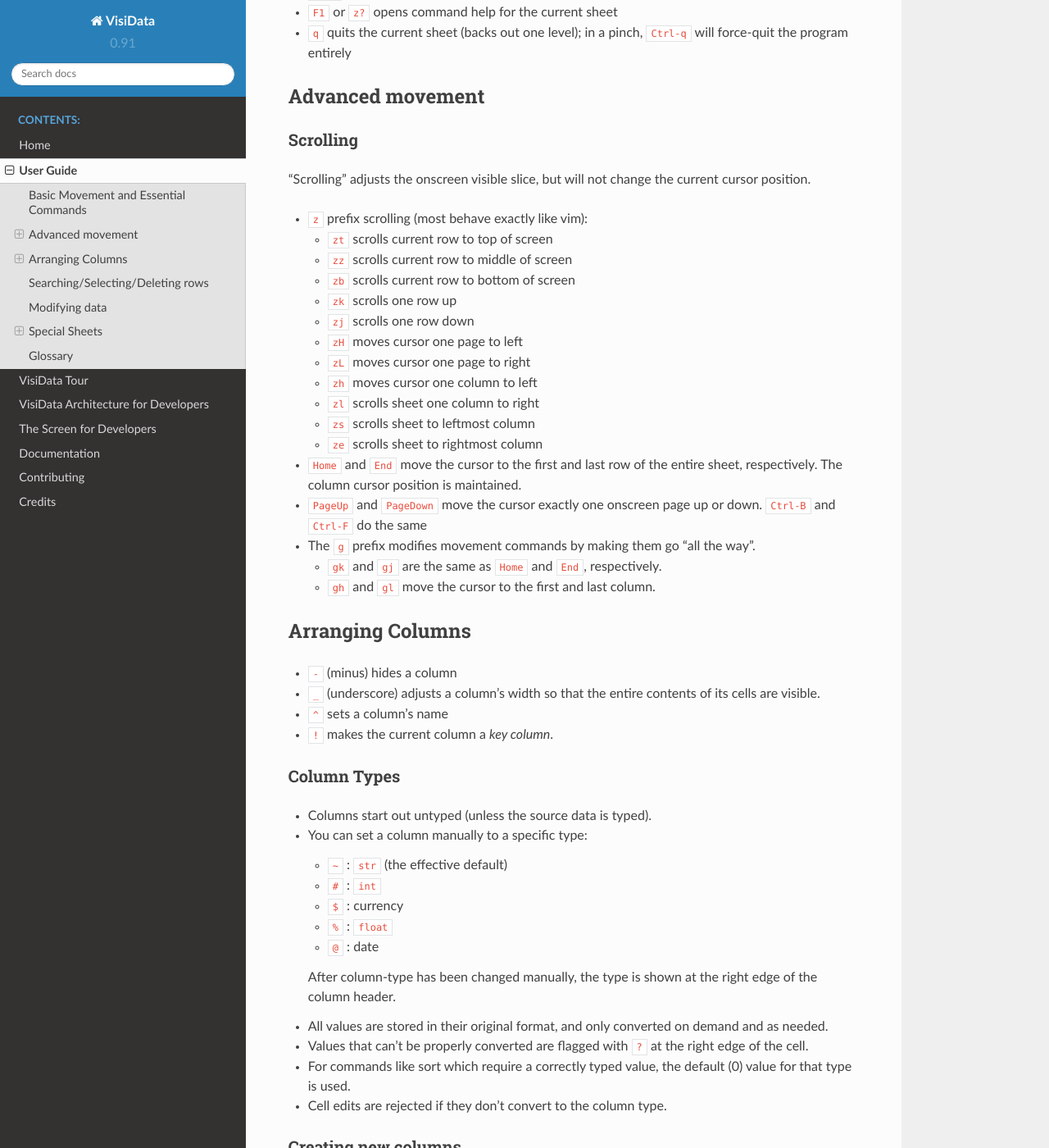
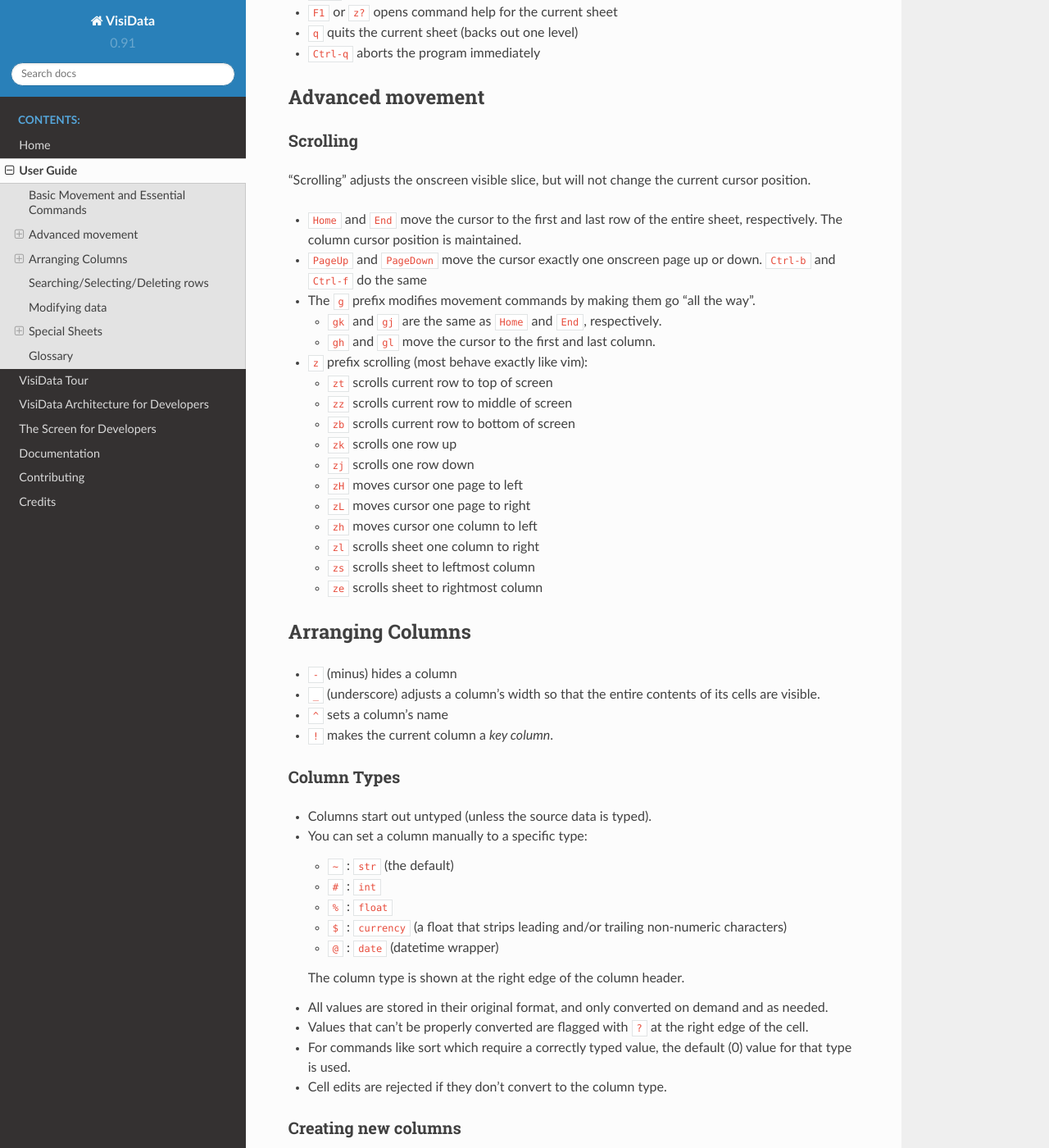
Before and after one commit to saulpw/visidata, a Sphinx documentation site: the page built from docs/user-guide.rst, in a window 1280 px wide and 1400 px high, scrolled down 238 px. Shown: the whole window at 82% size. Built offline with Sphinx 7.4.7 and the Read the Docs theme 2.0.0, drawn with Linux system fonts in a browser that asks for light colours; some of the changed text lies outside the part shown.

Commit message:
Minor updates to README and user-guide

```diff
--- a/docs/user-guide.rst
+++ b/docs/user-guide.rst
@@ -7,8 +7,8 @@
 
 -  ``hjkl`` or arrow keys move the cursor around (left/down/up/right)
 -  ``F1`` or ``z?`` opens command help for the current sheet
--  ``q`` quits the current sheet (backs out one level); in a pinch,
-   ``Ctrl-q`` will force-quit the program entirely
+-  ``q`` quits the current sheet (backs out one level)
+-  ``Ctrl-q`` aborts the program immediately
 
 Advanced movement
 =================
@@ -19,6 +19,17 @@
 "Scrolling" adjusts the onscreen visible slice, but will not change the
 current cursor position.
 
+-  ``Home`` and ``End`` move the cursor to the first and last row of the
+   entire sheet, respectively. The column cursor position is maintained.
+-  ``PageUp`` and ``PageDown`` move the cursor exactly one onscreen page
+   up or down. ``Ctrl-b`` and ``Ctrl-f`` do the same
+
+-  The ``g`` prefix modifies movement commands by making them go "all
+   the way".
+
+   -  ``gk`` and ``gj`` are the same as ``Home`` and ``End``,
+      respectively.
+   -  ``gh`` and ``gl`` move the cursor to the first and last column.
 -  ``z`` prefix scrolling (most behave exactly like vim):
 
    -  ``zt`` scrolls current row to top of screen
@@ -61,14 +61,13 @@
 
 -  You can set a column manually to a specific type:
 
-   -  ``~`` : ``str`` (the effective default)
+   -  ``~`` : ``str`` (the default)
    -  ``#`` : ``int``
-   -  ``$`` : currency
    -  ``%`` : ``float``
-   -  ``@`` : date
+   -  ``$`` : ``currency`` (a float that strips leading and/or trailing non-numeric characters)
+   -  ``@`` : ``date`` (datetime wrapper)
 
-   After column-type has been changed manually, the type is shown at the right
-   edge of the column header.
+   The column type is shown at the right edge of the column header.
 
 -  All values are stored in their original format, and only converted on
    demand and as needed.
@@ -104,17 +103,16 @@
 Modifying data
 ==============
 
--  ``Ctrl-S``\ ave to ``.csv`` or ``.tsv`` (by extension)
 -  ``e``\ dit cell contents
+   -  Edits made to a joined sheet are by design automatically reflected back to the source sheets.
 
-   -  Edits made to a joined sheet are by design automatically reflected
-      back to the source sheets.
+-  ``Ctrl-s``\ ave to ``.csv`` or ``.tsv`` (by extension)
 
 Special Sheets
 ==============
 
 -  ``F``\ requency table for current column with histogram
--  ``Ctrl-O`` to eval an expression and browse the result as a python
+-  ``Ctrl-o`` to eval an expression and browse the result as a python
    object
 
 Metasheets
@@ -133,8 +131,8 @@
          matches on sheet joins)
 
 -  ``O``\ ptions sheet to change the style or behavior
--  ``Ctrl-E``\ rror metasheet
--  ``Ctrl-T``\ hreads metasheet
+-  ``Ctrl-e``\ rror metasheet
+-  ``Ctrl-t``\ hreads metasheet
 
 Glossary
 ========
@@ -163,9 +161,6 @@
    the Help Sheet shows the specific way the global prefix changes each
    command.
 
--  ``R`` sets the source type of the current sheet. The current sheet
-   remains until a reload (``Ctrl-R``).
-
 -  When sheets are joined, the rows are matched by the display values in
    the key columns. Different numbers of key columns cannot match (no
    partial keys and rollup yet). The join types are:
```
Also changed, not shown: other parts of docs/user-guide.rst (+0 -11 lines), README.md (+2 -2 lines).
